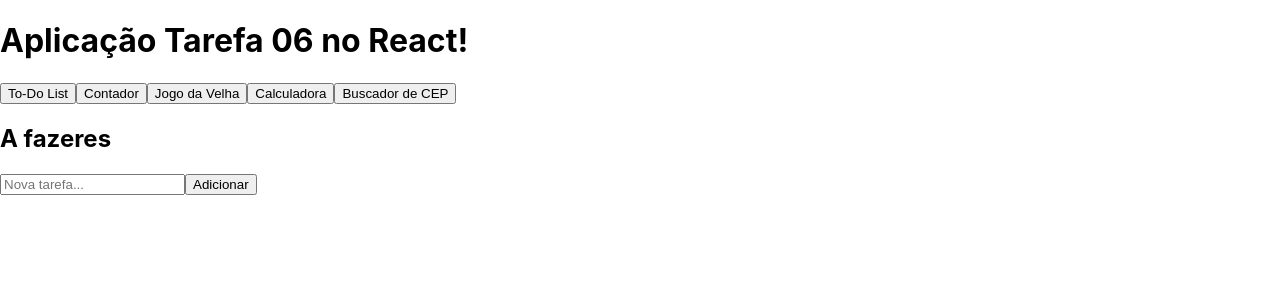
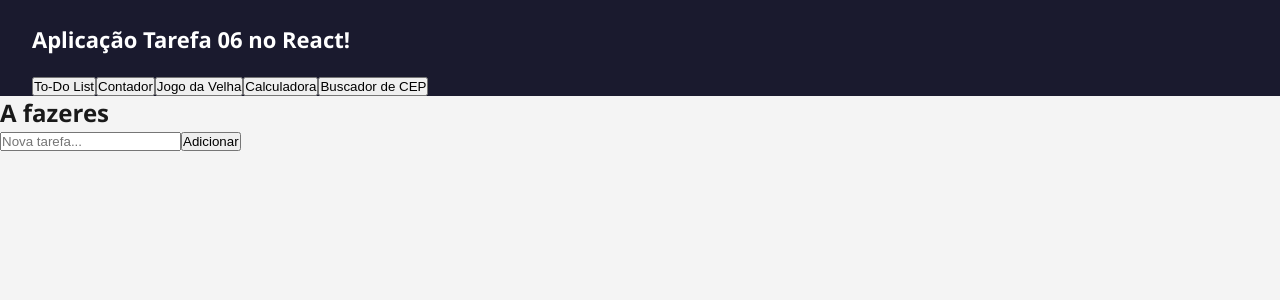
Before and after one commit to GiGomieri05/react-app, a React (Create React App) app: page / in a window 1280 px wide. Shown: the top 300 px of the page. Built offline with nearby package versions, Linux system fonts and the light colour scheme; the HTML template or start-up script is replaced by a standard one.

Commit message:
app and base styles

```diff
--- a/src/App.css
+++ b/src/App.css
@@ -1,24 +1,29 @@
-.App {
-  text-align: center;
+/* reset and base */
+
+*, *::before, *::after { box-sizing: border-box; margin: 0; padding: 0; }
+
+body {
+  font-family: 'Segoe UI', sans-serif;
+  background: #f4f4f4;
+  color: #1a1a1a;
 }
 
-@media (prefers-reduced-motion: no-preference) {
-  .App-logo {
-    animation: App-logo-spin infinite 20s linear;
-  }
+/* app shell */
+
+.app {
+  min-height: 100vh;
+  display: flex;
+  flex-direction: column;
 }
 
-.App-header {
-  background-color: #282c34;
-  display: flex;
-  flex-direction: column;
-  align-items: center;
-  justify-content: center;
-  font-size: calc(10px + 2vmin);
-  color: white;
-  padding-bottom: 60px;
+.app-header {
+  background: #1a1a2e;
+  padding: 24px 32px 0;
 }
 
-.App-link {
-  color: #61dafb;
+.app-title {
+  color: #ffffff;
+  font-size: 22px;
+  font-weight: 600;
+  margin-bottom: 20px;
 }
```
